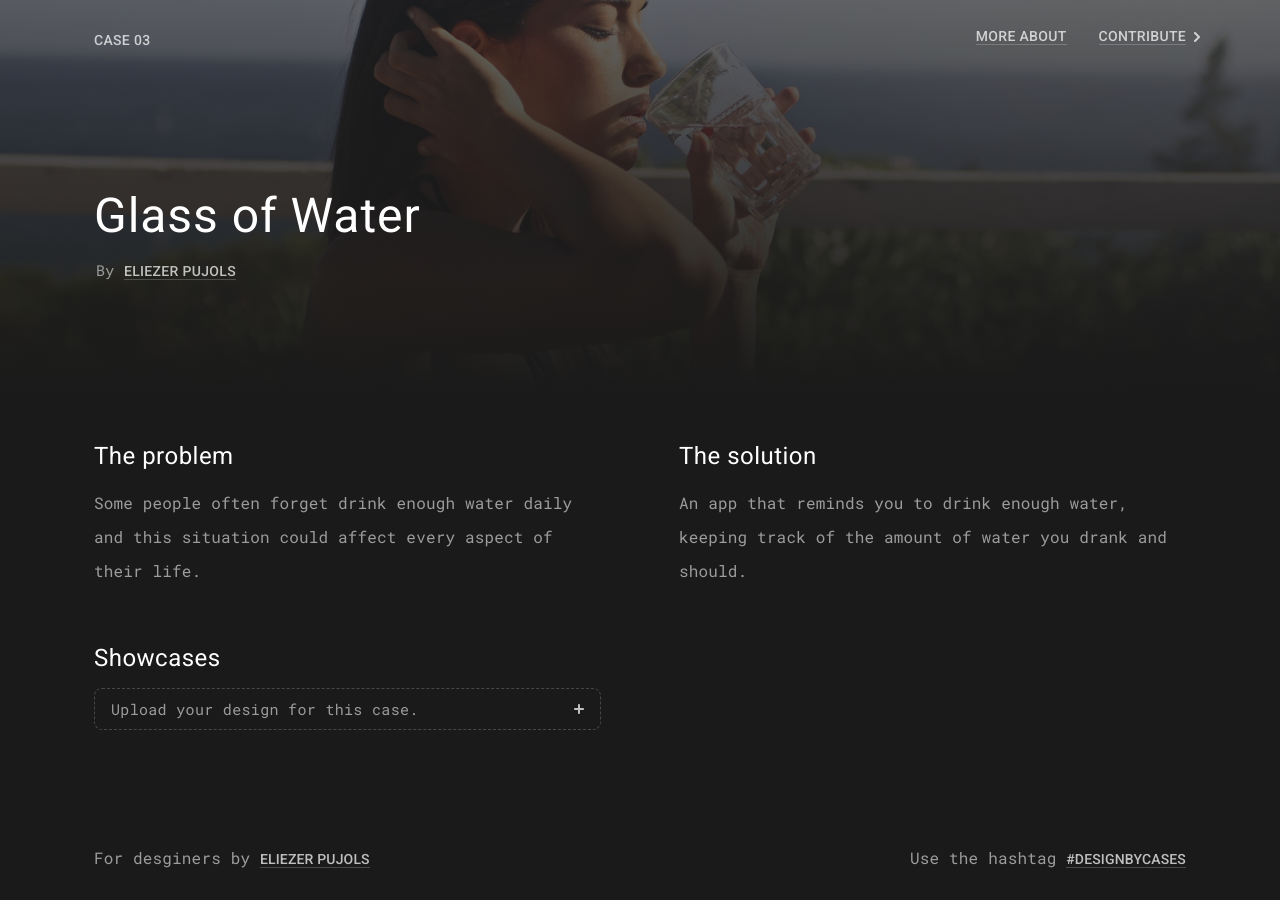
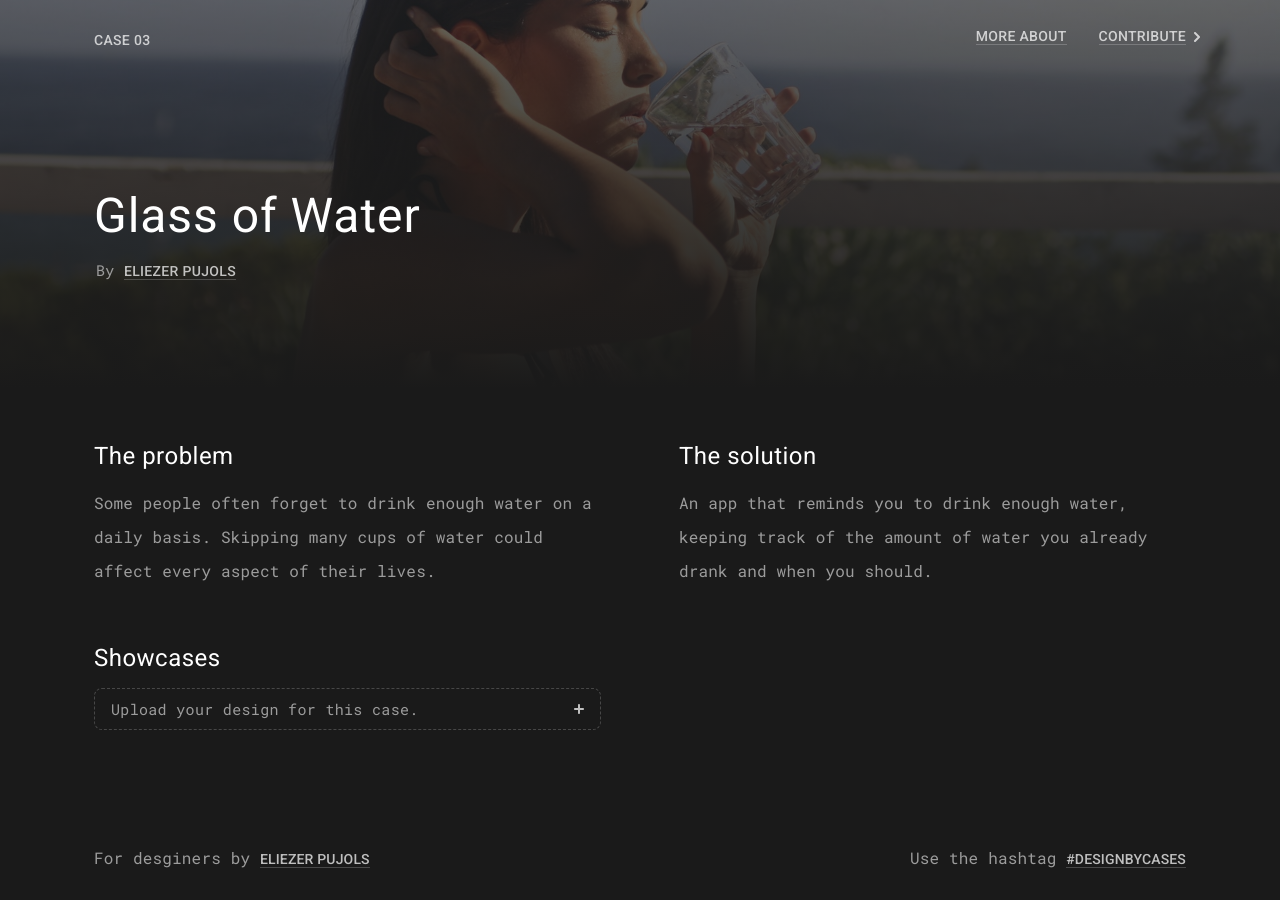
Before and after one commit to eliezerpujols/design-cases, a Jekyll site: the page built from _posts/2018-05-05-design-cases--case-03.md, in a window 1280 px wide. Built offline with Jekyll 4.4.1, drawn with Linux system fonts in a browser that asks for light colours.

Commit message:
Updated '_posts/2018-05-05-design-cases--case-03.md' via CloudCannon

```diff
--- a/_posts/2018-05-05-design-cases--case-03.md
+++ b/_posts/2018-05-05-design-cases--case-03.md
@@ -7,9 +7,9 @@ case_author: Eliezer Pujols
 case_author_link: 'https://twitter.com/eliezerpujols'
 case_image: /assets/img/cases_photos/pexels-photo-1024389.jpeg
 case_problem: >-
-  Some people often forget drink enough water daily and this situation could
-  affect every aspect of their life.
+  Some people often forget to drink enough water on a daily basis. Skipping many
+  cups of water could affect every aspect of their lives.
 case_solution: >-
   An app that reminds you to drink enough water, keeping track of the amount of
-  water you drank and should.
+  water you already drank and when you should.
 ---
```
